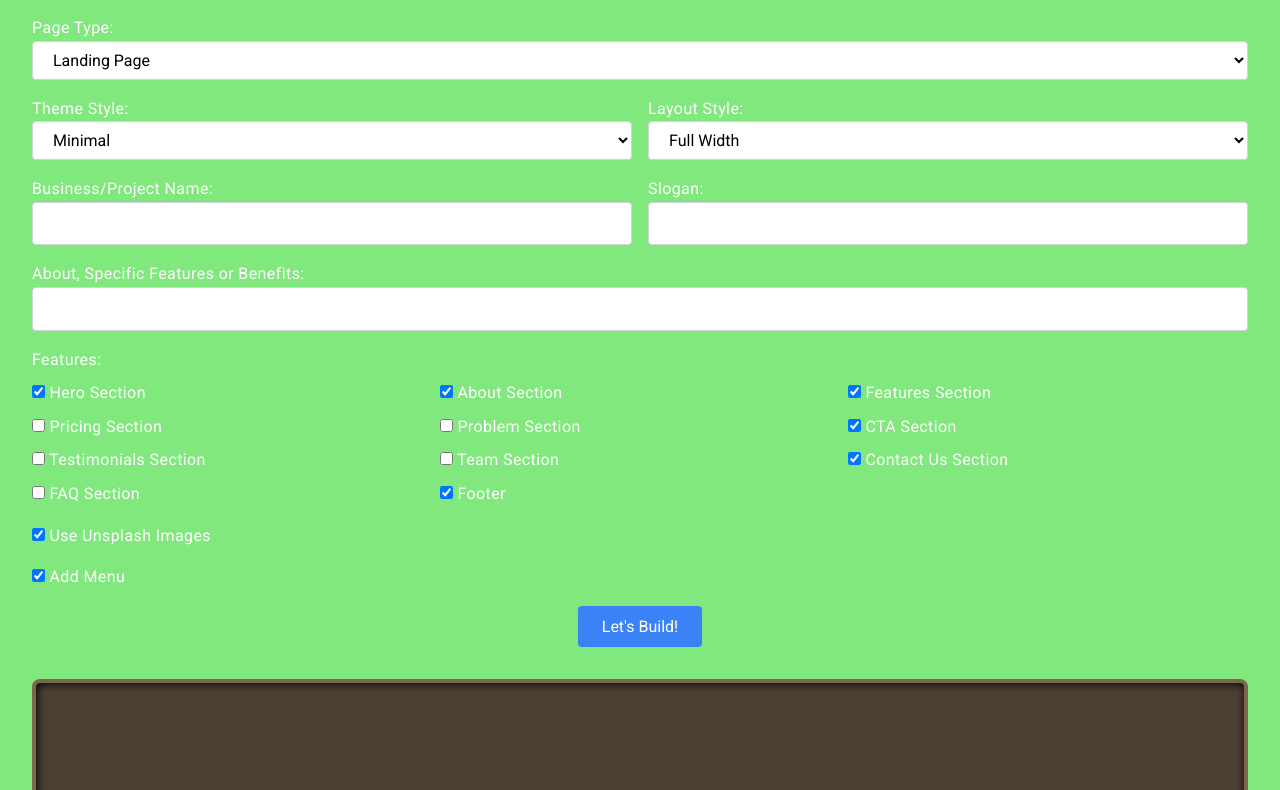
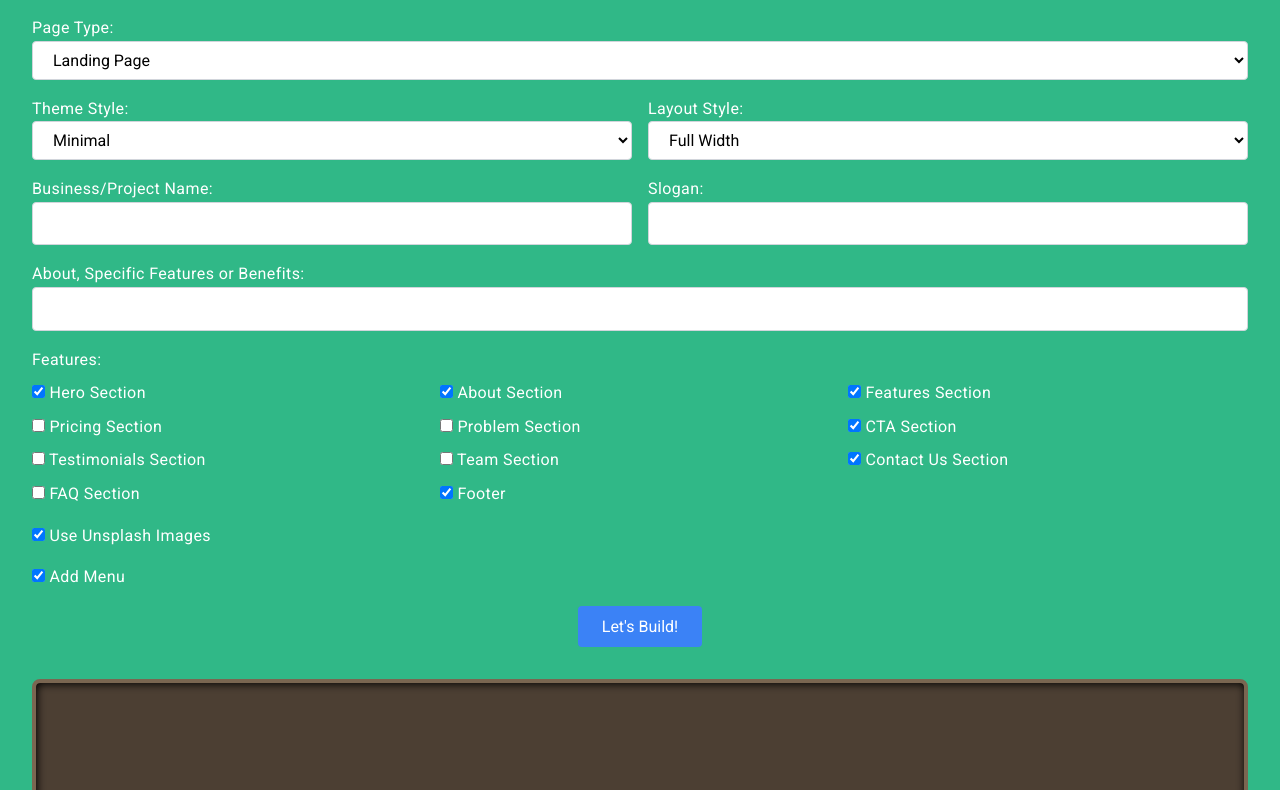
Before and after one commit to Deom0123/Page-Builder, a plain HTML site: page index.html in a window 1280 px wide. Shown: the part 89-879 px from the top of the page. Drawn offline with nearby package versions, Linux system fonts and the light colour scheme.

Commit message:
index.html

```diff
--- a/index.html
+++ b/index.html
@@ -14,7 +14,7 @@
             font-family: 'Roboto', sans-serif;
             letter-spacing: 0.025em;
             line-height: 1.6;
-            background-color: #81e87e;
+            background-color: #30b887;
             color: #D1D5DB;
         }
 
```
